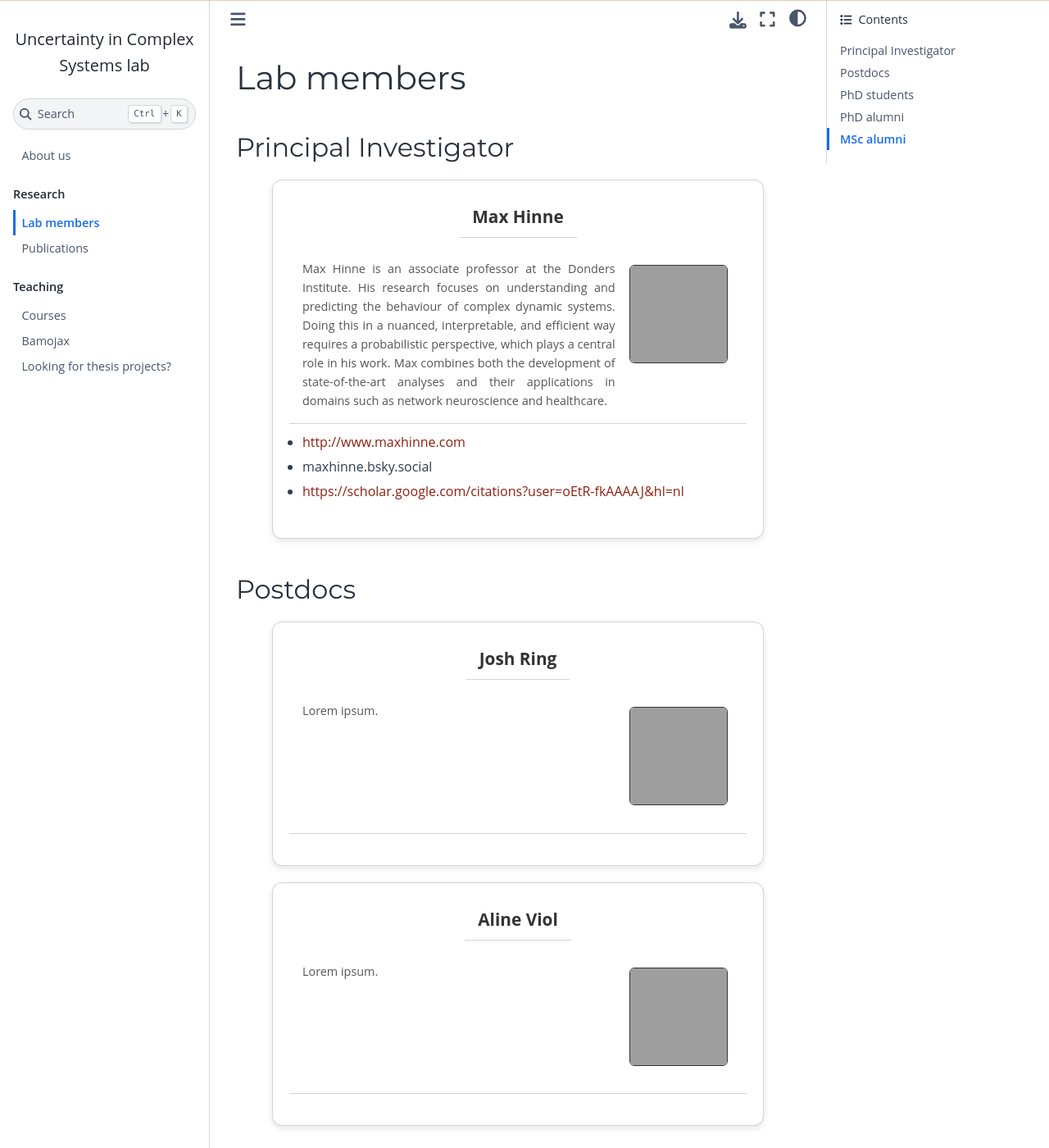
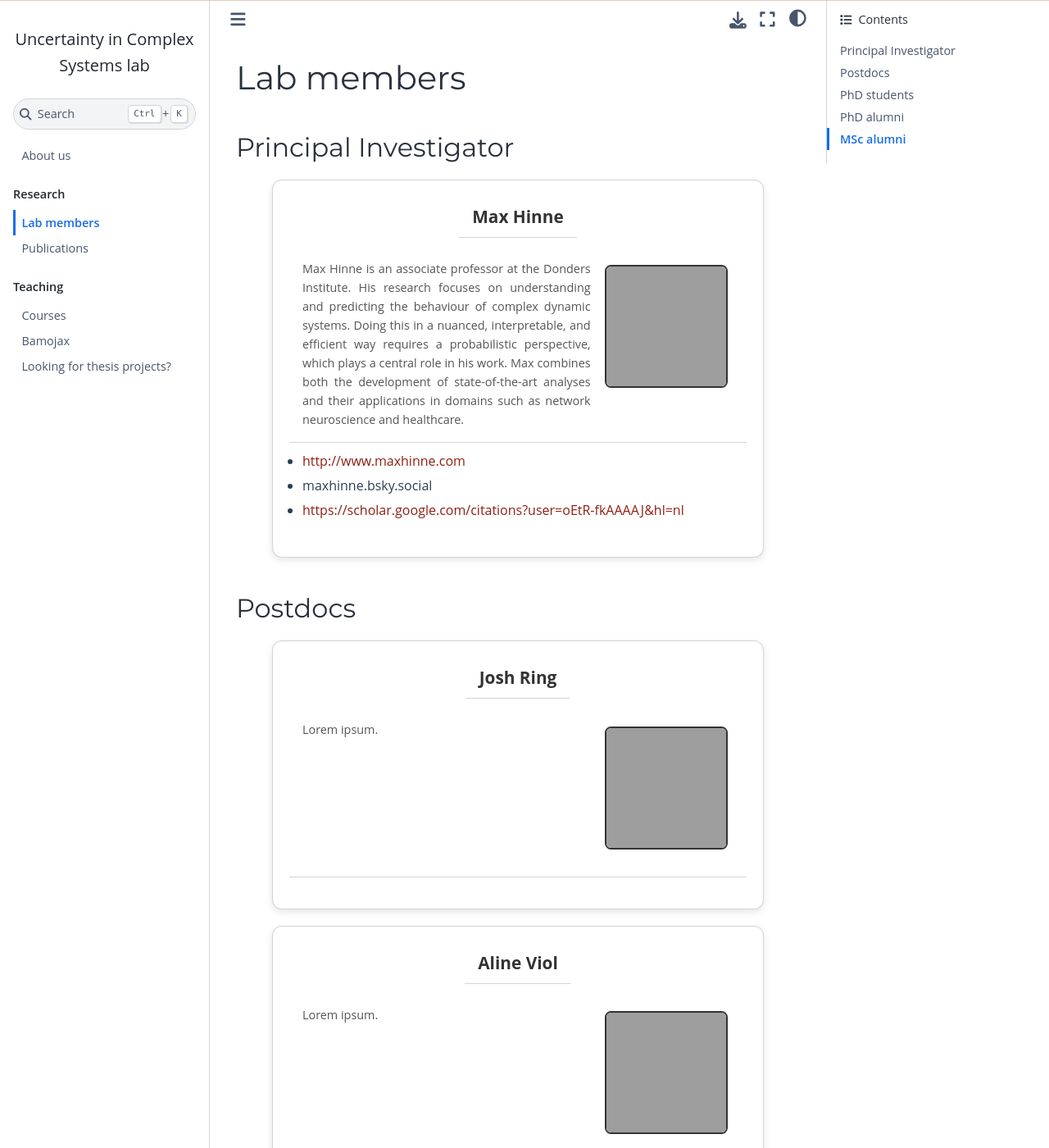
Before and after one commit to mhinne/uncertainty-in-complex-systems, a Jupyter Book: the page built from lab_members.md, in a window 1280 px wide and 1400 px high. Shown: the whole window at 82% size. Built offline with Jupyter Book 1.0.4 settings and Sphinx 7.4.7 and the Sphinx Book theme 1.1.4, drawn with Linux system fonts in a browser that asks for light colours; grey boxes are pictures that could not be loaded.

Commit message:
Update CSS

```diff
--- a/_static/additional_style.css
+++ b/_static/additional_style.css
@@ -69,11 +69,11 @@ title {
 }
 
 .sd-card-body figure.mugshot img {
-  width: 120px;
-  height: 120px;
+  width: 150px;
+  height: 150px;
   object-fit: cover;
   border-radius: 5%;
-  border: 1px solid #333;
+  border: 2px solid #333;
 }
 
 /* Footer styling */
```
Also changed, not shown: 2 other files.
